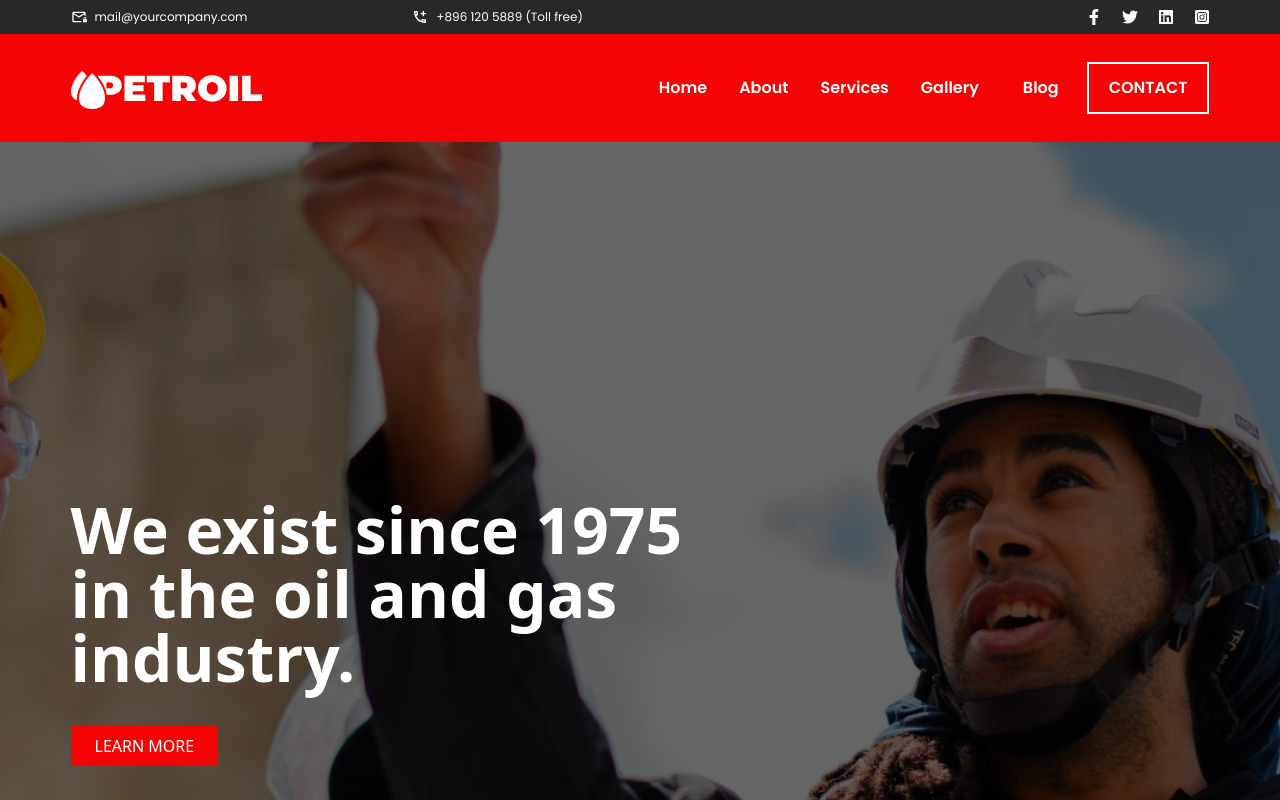
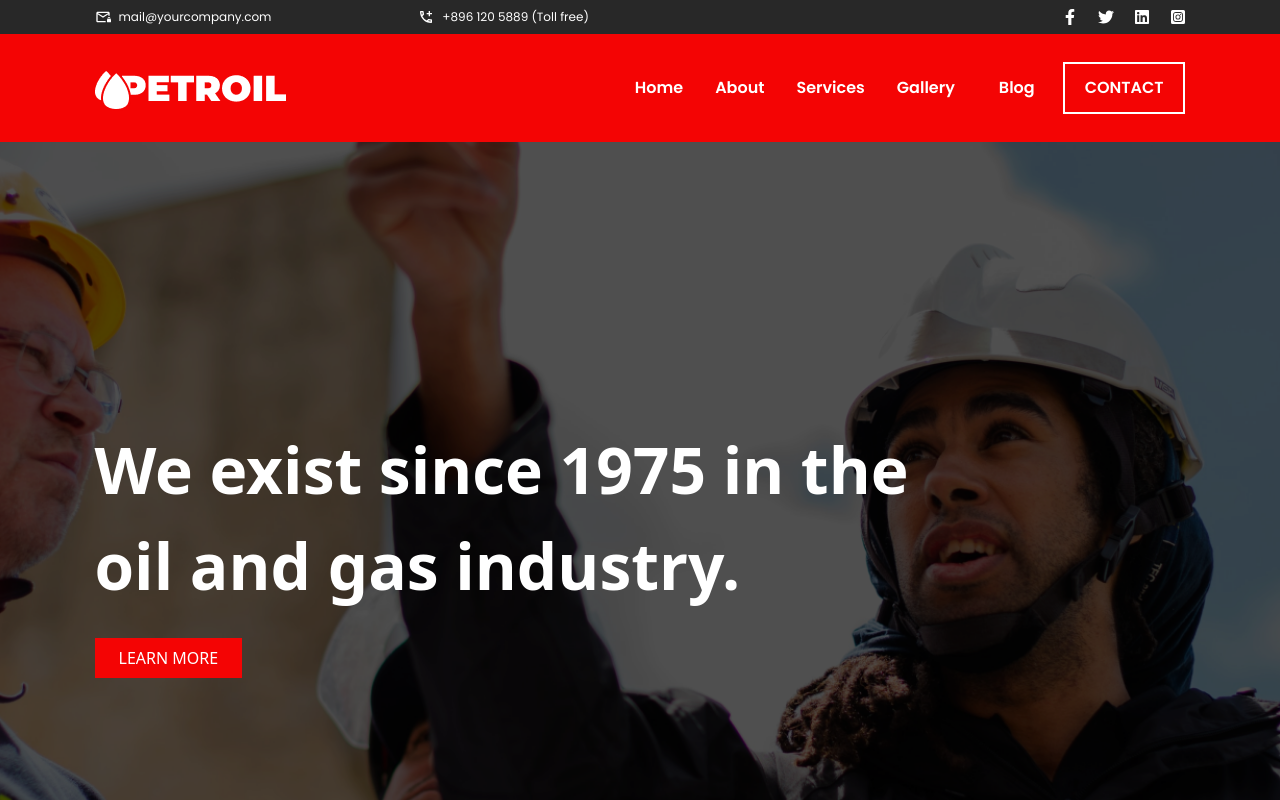
Before and after one commit to habibullahjs/Tailwindcss, a React (Vite) app: page / in a window 1280 px wide. Shown: the top 800 px of the page. Built offline with nearby package versions, Linux system fonts and the light colour scheme.

Commit message:
Full project update with multiple changes

```diff
--- a/src/components/Banner.jsx
+++ b/src/components/Banner.jsx
@@ -4,15 +4,15 @@ import Container from './Container';
 
 const Banner = () => {
   return (
-    <div className="bg-cover bg-center bg-no-repeat py-80"
+    <div className="bg-cover bg-center bg-no-repeat lg:py-70 py-[30px] relative z-[1] after:absolute after: left-0 after:top-0 after:content-[''] after:h-[100%] after:w-full after:bg-[#00000037] after:z-[-1] "
       style={{ backgroundImage: `url(${bannerImg})` }}
     >
       <Container>
-        <div className="text-white max-w-2xl">
-          <h1 className="font-poppins font-bold lg:text-[64px] lg:text-5xl py-9">
+        <div className="text-white px-3 lg:px-6">
+          <h1 className="font-poppins font-bold lg:text-[64px] text-[26px] lg:w-[842px]">
             We exist since 1975 in the oil and gas industry.
           </h1>
-          <button className="bg-buttonColor text-white px-6 py-2 hover:bg-red-700">
+          <button className="bg-buttonColor text-white px-6 py-2 mt-6 hover:bg-red-700">
             LEARN MORE
           </button>
         </div>
--- a/src/components/Header.jsx
+++ b/src/components/Header.jsx
@@ -11,7 +11,7 @@ import Container from './Container'
 const Header = () => (
     <header className="bg-headerColor py-2">
         <Container>
-            <div className="lg:flex items-center">
+            <div className="lg:flex items-center px-6">
                 <div className="w-full lg:w-3/12">
                     <div className="flex items-center gap-2 justify-center lg:justify-start">
                         <MdOutlineMailLock className='text-white' />
--- a/src/components/Menu.jsx
+++ b/src/components/Menu.jsx
@@ -15,12 +15,12 @@ const Menu = () => {
     return (
         <div className='bg-menuColor py-7'>
             <Container>
-                <div className="flex items-center px-3 lg:px-0 text-center">
+                <div className="flex items-center px-3 lg:px-6 text-center">
                     <div className="w-4/12">
                         <img src={logo} alt="logo" />
                     </div>
                     <div className="w-8/12">
-                        <ul className={`lg:flex justify-end lg:static lg:py-0 py-2 ${show == true ?
+                        <ul className={`lg:flex justify-end lg:static z-[1000] lg:py-0 py-2 ${show == true ?
                                 'bg-headerColor absolute left-0 top-[174px] duration-700 ease-in-out w-full' :
                                 'absolute left-0 top-[174px] opacity-0 lg:opacity-100 duration-200 ease-in-out w-full'
                                 // 'bg-[green] absolute left-0 top-[174px] w-full' :
```
